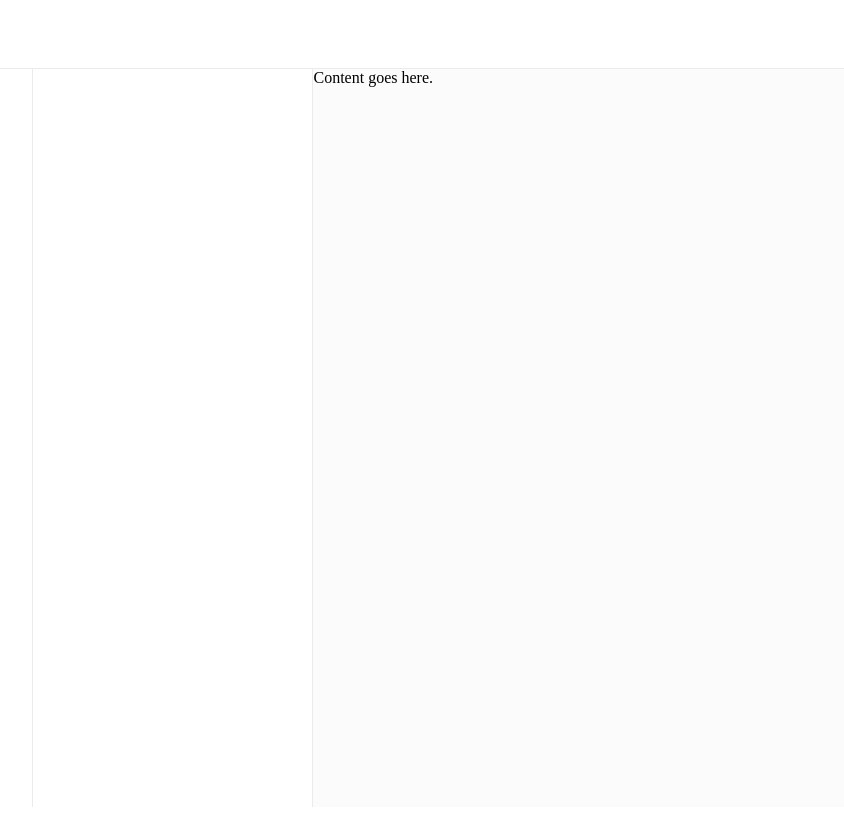
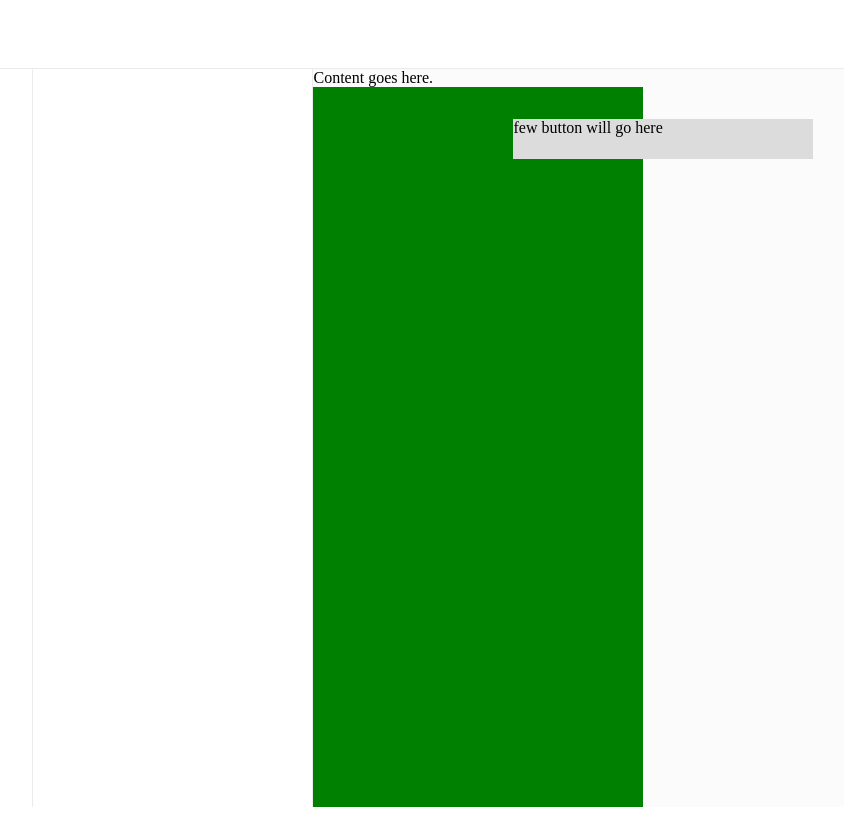
Before and after one commit to imrnh/dnd_ui_maker, a SvelteKit app: page /studio in a window 1280 px wide. Shown: the whole page, without its empty margins (36-880 px from the left). Built offline with nearby package versions, Linux system fonts and the light colour scheme.

Commit message:
Added button's holder div in canvas

```diff
--- a/src/lib/sources/inner_canvas_dragging.ts
+++ /dev/null
@@ -1,3 +0,0 @@
-class InnerCanvasDragManagment{
-
-}
--- a/src/routes/studio/+page.svelte
+++ b/src/routes/studio/+page.svelte
@@ -17,8 +17,8 @@
         startY_INNER_CANVAS = event.clientY - initialY_INNER_CANVAS;
         const canvasHolder = document.querySelector(".canvas_holder");
 
-        if (startX_INNER_CANVAS <= 0) startX_INNER_CANVAS = 0;
-        if (startY_INNER_CANVAS <= 0) startY_INNER_CANVAS = 0;
+        if (startX_INNER_CANVAS >= 0) startX_INNER_CANVAS = 0;
+        if (startY_INNER_CANVAS >= 0) startY_INNER_CANVAS = 0;
         canvasHolder.style.transform = `translate(${startX_INNER_CANVAS}px, ${startY_INNER_CANVAS}px)`;
     }
 
@@ -40,6 +40,14 @@
             on:mouseleave={handleMouseUp_INNER_CANVAS}
         >
             Content goes here.
+
+            <div class="ui_design_canvas">
+
+            </div>
+        </div>
+
+        <div class="inner_canvas_buttons">
+            few button will go here
         </div>
     </div>
 </div>
--- a/src/routes/studio/style.css
+++ b/src/routes/studio/style.css
@@ -44,12 +44,28 @@
     height: var(--page_max_height);
     position: relative;
     overflow: hidden;
-  }
+}
 
-  .canvas_holder {
+.canvas_holder {
     width: 10000px;
     height: 10000px;
     background-color: transparent;
     position: absolute;
     cursor: move;
-  }
+}
+
+.inner_canvas_buttons{
+    width: 300px;
+    height: 40px;
+    background-color: gainsboro;
+    position: absolute;
+    left: 200px;
+    top: 50px;
+}
+
+
+.ui_design_canvas{
+    width: 330px;
+    height: 900px;
+    background-color: green;
+}
```
